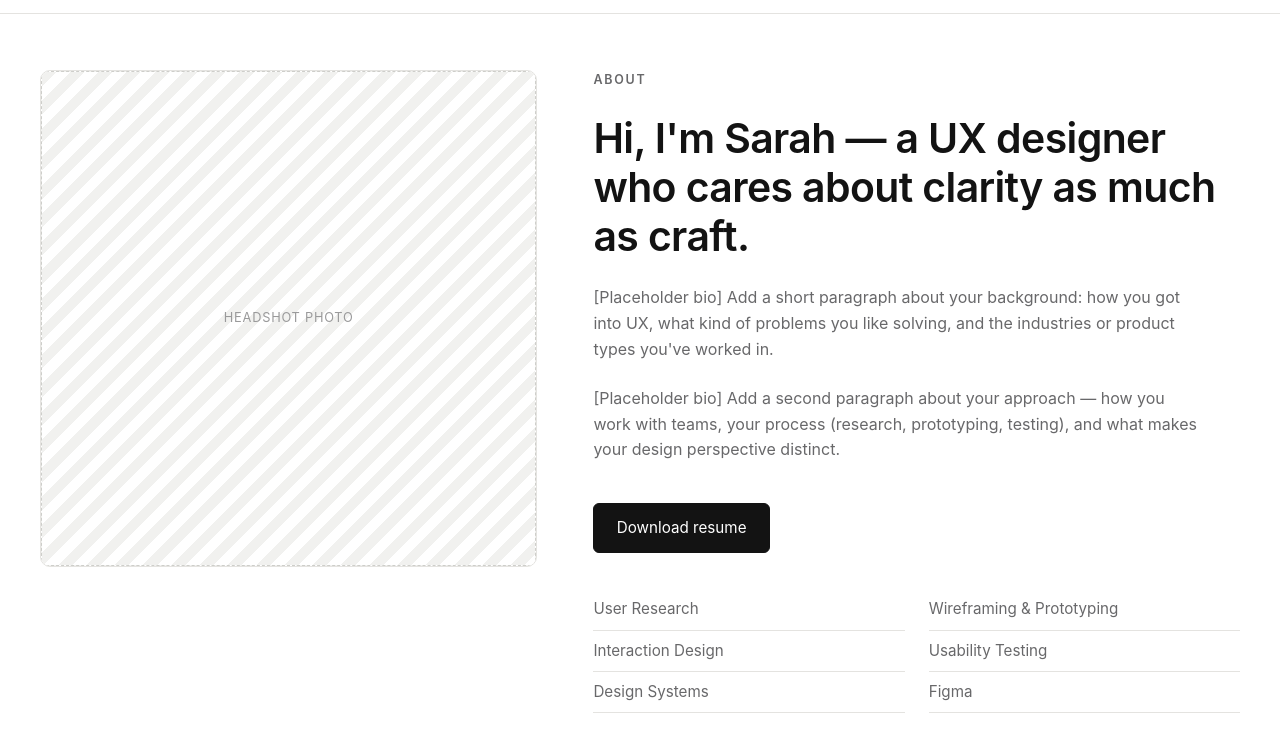
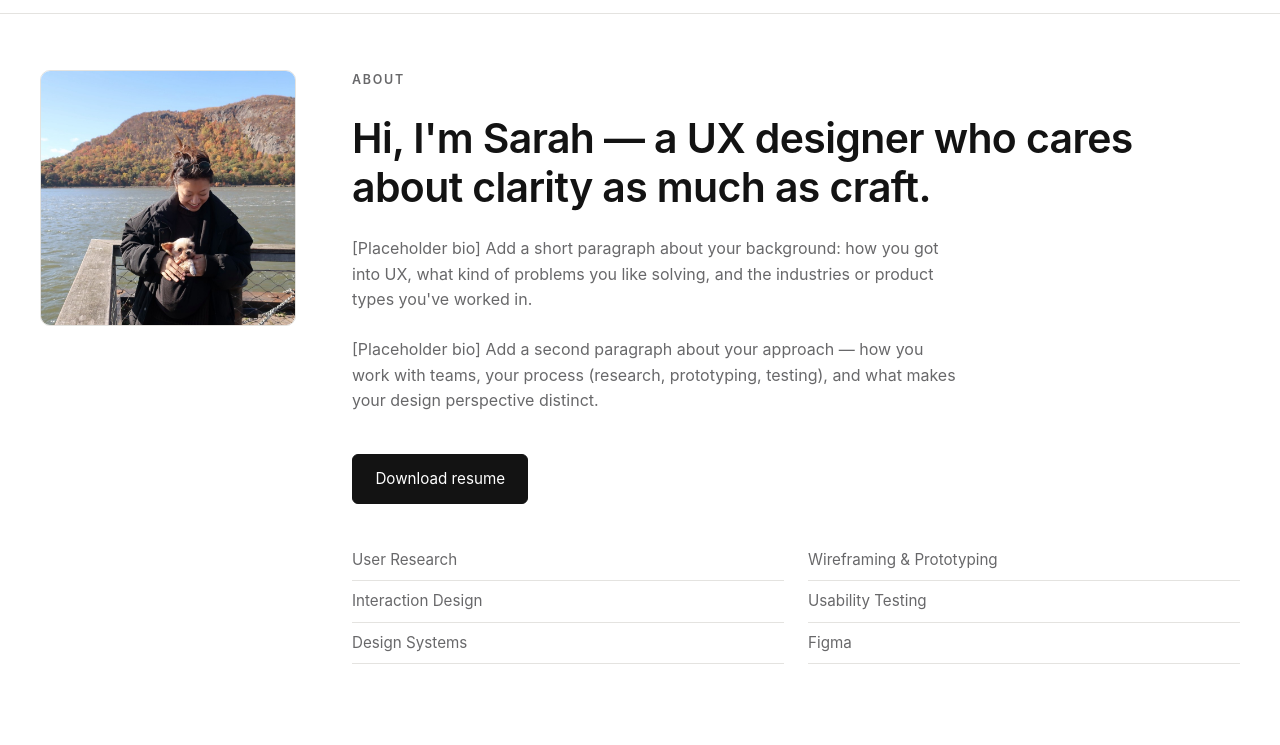
Before and after one commit to sarahrheerheerhee/sarahrheerheerhee.github.io, a plain HTML site: page about.html in a window 1280 px wide. Shown: the part 55-800 px from the top of the page. Drawn offline with Linux system fonts and the light colour scheme.

Commit message:
Add about page photo, shrink display size

```diff
--- a/about.html
+++ b/about.html
@@ -37,7 +37,7 @@
     <div class="wrap">
       <section class="about-grid">
         <div class="about-photo">
-          <div class="placeholder">Headshot photo</div>
+          <img src="img/sarah.jpg" alt="Sarah Rhee smiling, holding her dog, with a fall mountain view behind her" width="900" height="900" />
         </div>
 
         <div class="about-bio">
--- a/css/styles-editorial.css
+++ b/css/styles-editorial.css
@@ -249,7 +249,8 @@
 .content { min-width: 0; }
 
 /* ============ SECTIONS ============ */
-.section { padding-bottom: var(--space-6); scroll-margin-top: 6rem; max-width: 46rem; }
+.section { padding-bottom: var(--space-6); scroll-margin-top: 6rem; }
+.content p, .content li, .content dd, .content blockquote { max-width: 42rem; }
 .section h2 { font-size: 1.6rem; margin-bottom: var(--space-2); }
 .section h3 { font-size: 1.15rem; margin: var(--space-3) 0 0.75rem; }
 .section p { color: var(--ink-muted); margin-bottom: var(--space-2); }
@@ -500,8 +501,8 @@
 .work-card-desc { color: var(--ink-muted); font-size: 0.95rem; }
 .work-card-meta { display: flex; gap: var(--space-3); margin-top: var(--space-2); font-size: 0.82rem; color: var(--ink-faint); }
 
-.about-grid { display: grid; grid-template-columns: 1fr 1.3fr; gap: var(--space-5); align-items: start; padding: var(--space-5) 0; }
-.about-photo { aspect-ratio: 1; border-radius: var(--radius-lg); overflow: hidden; border: 1px solid var(--line); }
+.about-grid { display: grid; grid-template-columns: 16rem 1fr; gap: var(--space-5); align-items: start; padding: var(--space-5) 0; }
+.about-photo { aspect-ratio: 1; border-radius: var(--radius-lg); overflow: hidden; border: 1px solid var(--line); max-width: 16rem; }
 .about-photo img { width: 100%; height: 100%; object-fit: cover; }
 .about-bio p { margin-bottom: var(--space-3); color: var(--ink-muted); max-width: 38rem; }
 .skills-list { display: grid; grid-template-columns: repeat(2, 1fr); gap: 0 var(--space-3); margin-top: var(--space-4); }
```
Also changed, not shown: img/sarah.jpg (added).
